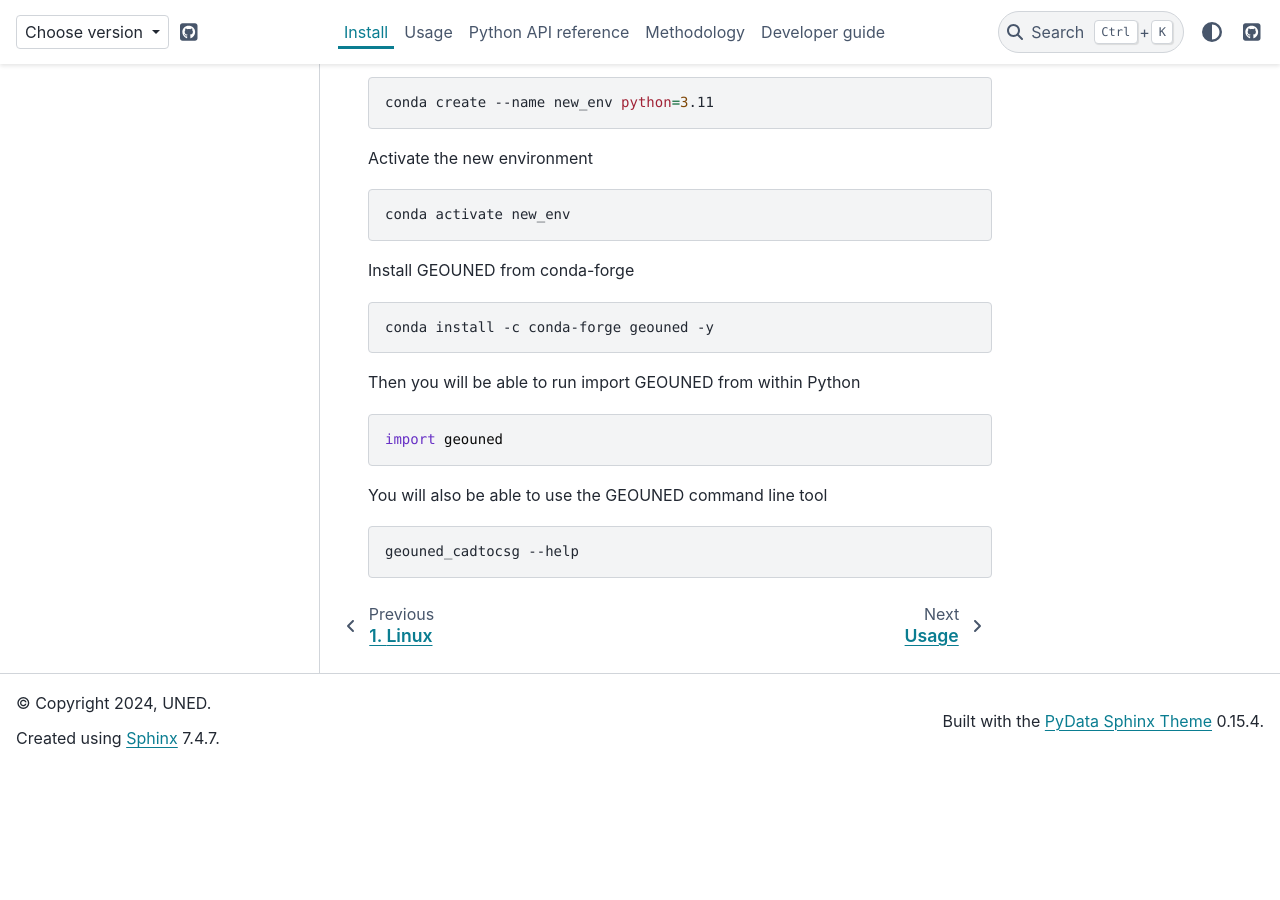
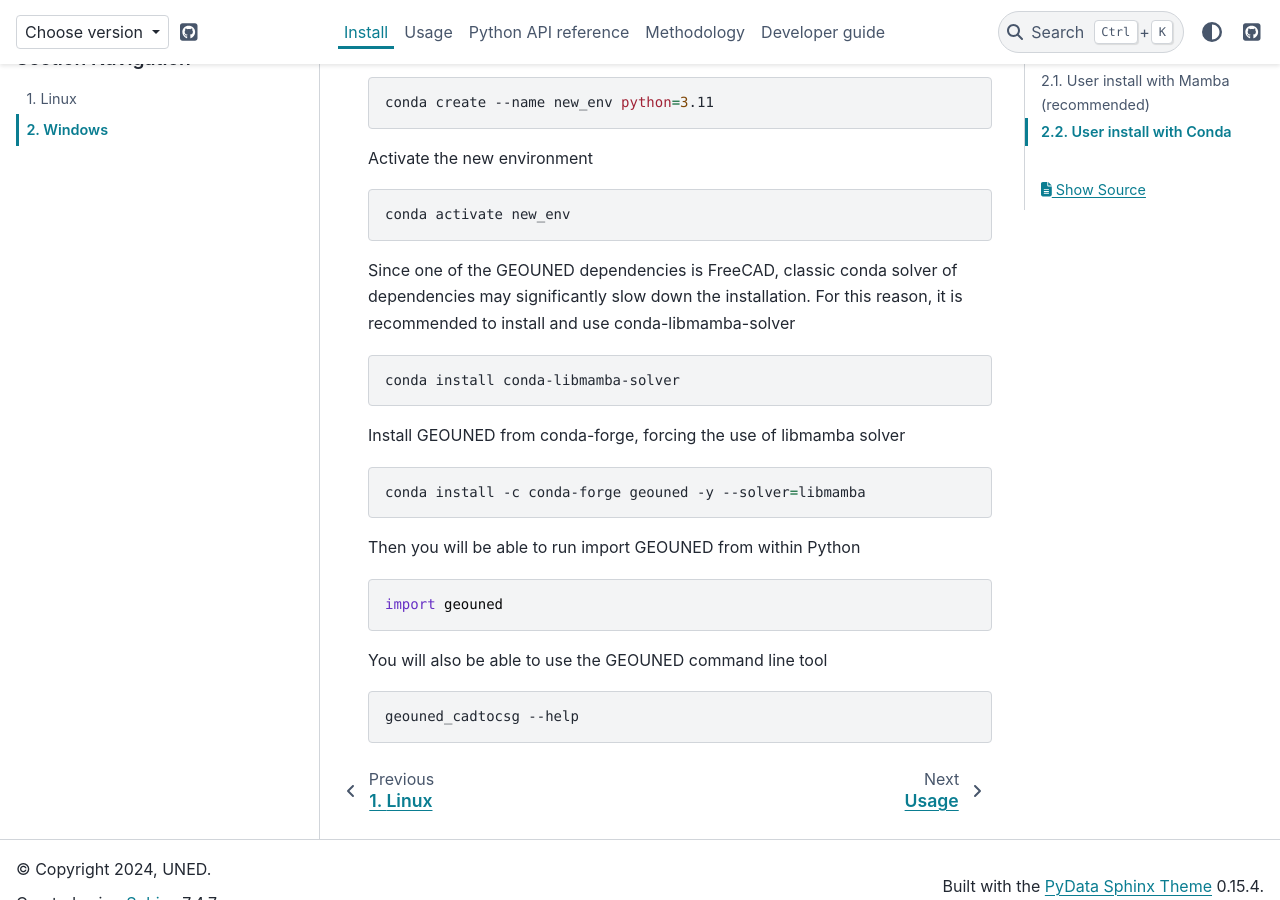
Before and after one commit to GEOUNED-org/GEOUNED, a Sphinx documentation site: the page built from docs/install/install_windows.rst, in a window 1280 px wide and 900 px high, scrolled down 1599 px. Built offline with Sphinx 7.4.7 and the PyData theme 0.15.4, drawn with Linux system fonts in a browser that asks for light colours; the version number could not be read and is left out; before the commit the page ends 2366 px from its top, so only the background shows below that.

Commit message:
Adding the mention of libmamba solver to installation instructions

```diff
--- a/docs/install/install_windows.rst
+++ b/docs/install/install_windows.rst
@@ -76,11 +76,17 @@
 
     conda activate new_env
 
-Install GEOUNED from conda-forge
+Since one of the GEOUNED dependencies is FreeCAD, classic conda solver of dependencies may significantly slow down the installation. For this reason, it is recommended to install and use conda-libmamba-solver
 
 .. code-block:: sh
 
-    conda install -c conda-forge geouned -y
+    conda install conda-libmamba-solver
+
+Install GEOUNED from conda-forge, forcing the use of libmamba solver
+
+.. code-block:: sh
+
+    conda install -c conda-forge geouned -y --solver=libmamba
 
 Then you will be able to run import GEOUNED from within Python
 
```
